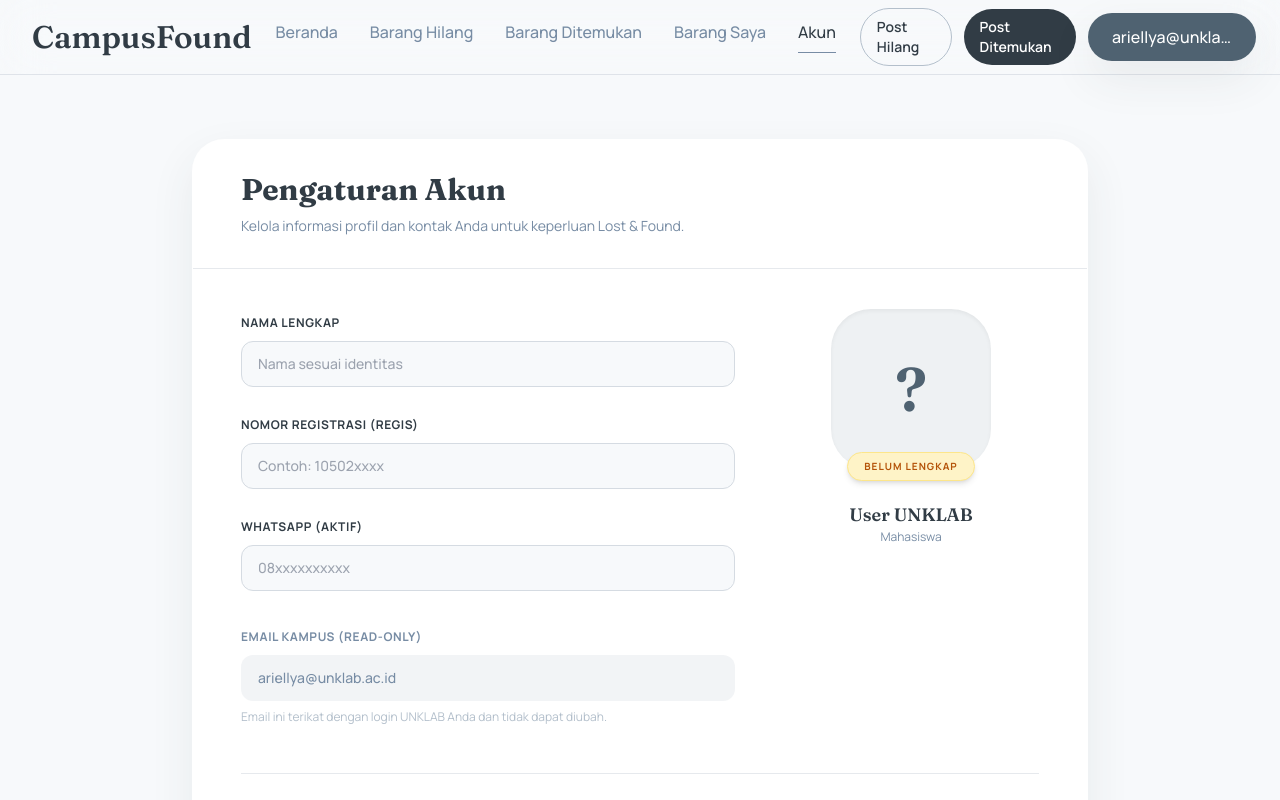
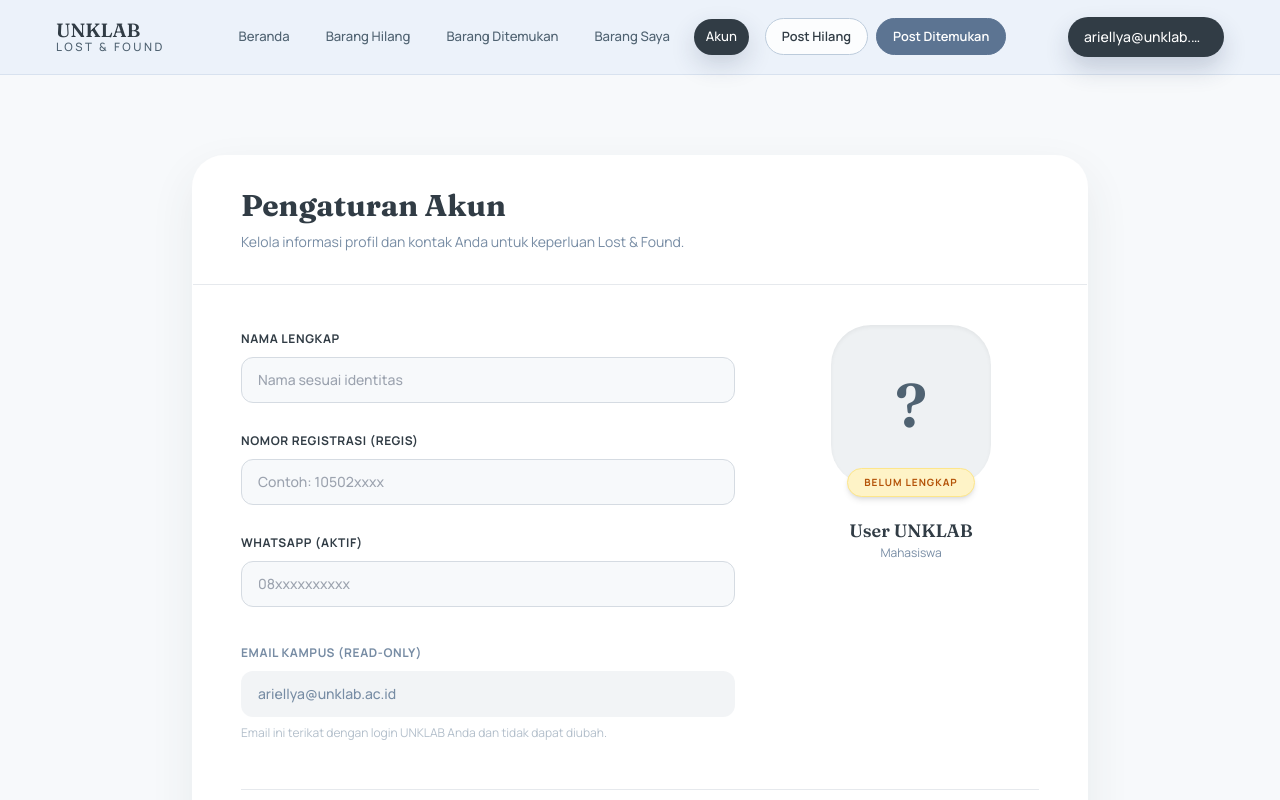
Before and after one commit to ariellyasayow/FrontEnd-Lost-Found, a React (Vite) app: page /login in a window 1280 px wide. Both pictures are taken after typing "Sample123" into the empty fields and a click on the button "masuk". Shown: the top 800 px of the page. Built offline with nearby package versions, Linux system fonts and the light colour scheme.

Commit message:
Polish navbar and homepage UI

```diff
--- a/src/components/items/ItemCard.tsx
+++ b/src/components/items/ItemCard.tsx
@@ -19,7 +19,7 @@ export function ItemCard({ item }: ItemCardProps) {
       : `Last seen near ${item.location}`;
 
   return (
-    <article className="group overflow-hidden rounded-[1.4rem] border border-brand-100/80 bg-white shadow-soft transition duration-300 hover:-translate-y-1 hover:shadow-[0_18px_40px_rgba(49,60,69,0.10)]">
+    <article className="group flex h-full flex-col overflow-hidden rounded-[1.4rem] border border-brand-100/80 bg-white shadow-soft transition duration-300 hover:-translate-y-1 hover:shadow-[0_18px_40px_rgba(49,60,69,0.10)]">
       <Link to={buildItemDetailPath(item.id)} className="block">
         <div className="relative overflow-hidden bg-brand-100/20">
           <img
@@ -36,8 +36,8 @@ export function ItemCard({ item }: ItemCardProps) {
         </div>
       </Link>
 
-      <div className="space-y-4 px-4 pb-4 pt-3">
-        <div className="space-y-1">
+      <div className="flex flex-1 flex-col px-4 pb-4 pt-3">
+        <div className="flex-1 space-y-1">
           <h2 className="line-clamp-2 min-h-[2.9rem] text-[0.98rem] font-medium leading-6 text-brand-900">
             {item.title}
           </h2>
@@ -46,7 +46,7 @@ export function ItemCard({ item }: ItemCardProps) {
           </p>
         </div>
 
-        <div className="flex items-center justify-between gap-3 text-[0.72rem] text-brand-500">
+        <div className="mt-auto flex items-center justify-between gap-3 pt-4 text-[0.72rem] text-brand-500">
           <p>{formatDate(item.postedAt)}</p>
 
           <Link
--- a/src/components/navigation/Navbar.tsx
+++ b/src/components/navigation/Navbar.tsx
@@ -1,84 +1,107 @@
 import { Link, NavLink } from 'react-router-dom';
 
-import { APP_NAME } from '../../constants/app';
-import { primaryNavLinks } from '../../constants/navigation';
 import { ROUTES } from '../../constants/routes';
 import { useAuth } from '../../hooks/useAuth';
 import { Container } from '../common/Container';
 
-function getDesktopLinkClass(isActive: boolean) {
+const navbarLinks = [
+  { label: 'Beranda', to: ROUTES.home, end: true },
+  { label: 'Barang Hilang', to: ROUTES.lostItems, end: true },
+  { label: 'Barang Ditemukan', to: ROUTES.foundItems, end: true },
+  { label: 'Barang Saya', to: ROUTES.myItems, end: true },
+  { label: 'Akun', to: ROUTES.account, end: true },
+];
+
+const actionLinks = [
+  { label: 'Post Hilang', to: ROUTES.postLostItem, end: true, variant: 'outline' as const },
+  { label: 'Post Ditemukan', to: ROUTES.postFoundItem, end: true, variant: 'solid' as const },
+];
+
+function getNavClass(isActive: boolean) {
   return isActive
-    ? 'border-b border-brand-500 pb-2 text-brand-900'
-    : 'border-b border-transparent pb-2 text-brand-500 hover:text-brand-900';
+    ? 'rounded-full bg-brand-900 px-3 py-2 text-white shadow-[0_10px_24px_rgba(38,57,88,0.18)]'
+    : 'rounded-full px-3 py-2 text-brand-700 hover:-translate-y-0.5 hover:bg-white/80 hover:text-brand-900 hover:shadow-[0_8px_18px_rgba(38,57,88,0.08)]';
 }
 
-function getActionLinkClass(isActive: boolean, variant: 'outline' | 'solid') {
-  if (variant === 'outline') {
+function getActionClass(isActive: boolean, variant: 'outline' | 'solid') {
+  if (variant === 'solid') {
     return isActive
-      ? 'rounded-full border border-brand-900 bg-brand-100/70 px-4 py-2 text-sm font-semibold text-brand-900 shadow-soft'
-      : 'rounded-full border border-brand-300 px-4 py-2 text-sm font-semibold text-brand-900 transition hover:border-brand-500';
+      ? 'rounded-full border border-[#314964] bg-[#314964] px-4 py-2 text-white shadow-[0_12px_24px_rgba(38,57,88,0.22)]'
+      : 'rounded-full border border-[#5c7492] bg-[#5c7492] px-4 py-2 text-white hover:-translate-y-0.5 hover:bg-[#314964] hover:shadow-[0_12px_24px_rgba(38,57,88,0.18)]';
   }
 
   return isActive
-    ? 'rounded-full bg-brand-700 px-4 py-2 text-sm font-semibold text-white shadow-soft'
-    : 'rounded-full bg-brand-900 px-4 py-2 text-sm font-semibold text-white transition hover:bg-brand-700';
+    ? 'rounded-full border border-[#6d83a0] bg-[#e7eff8] px-4 py-2 text-brand-900 shadow-[0_10px_22px_rgba(38,57,88,0.12)]'
+    : 'rounded-full border border-[#bccbdb] bg-[rgba(255,255,255,0.84)] px-4 py-2 text-brand-900 hover:-translate-y-0.5 hover:border-[#6d83a0] hover:bg-[#eef4fb] hover:shadow-[0_10px_20px_rgba(38,57,88,0.1)]';
 }
 
 export function Navbar() {
   const { user } = useAuth();
-  const displayName = user?.profile.name || user?.email || APP_NAME;
+  const accountLabel = user?.profile.name || user?.email || 'Akun';
 
   return (
-    <header className="sticky top-0 z-40 border-b border-brand-100/70 bg-white/92 backdrop-blur-xl">
-      <Container className="flex h-[4.6rem] items-center justify-between gap-6 xl:max-w-7xl">
+    <header className="sticky top-0 z-40 mb-4 border-b border-[#d8e2ef] bg-[rgba(236,242,250,0.96)] backdrop-blur-xl">
+      <Container className="xl:max-w-7xl">
+        <div className="flex min-h-[4.6rem] items-center justify-between gap-4 px-5 sm:px-6">
           <Link to={ROUTES.home} className="shrink-0">
-          <p className="font-display text-[1.95rem] leading-none text-brand-900">
-            CampusFound
-          </p>
+            <div className="flex flex-col leading-none text-brand-900">
+              <span className="font-display text-[1.1rem] sm:text-[1.2rem]">UNKLAB</span>
+              <span className="text-[0.68rem] font-medium uppercase tracking-[0.22em] text-brand-700 sm:text-[0.72rem]">
+                Lost &amp; Found
+              </span>
+            </div>
           </Link>
 
-        <nav className="hidden flex-1 items-center justify-center gap-8 text-[1rem] font-medium lg:flex">
-          {primaryNavLinks.map((link) => (
+          <nav className="hidden flex-1 items-center justify-center gap-2 text-[0.82rem] font-medium lg:flex xl:gap-3">
+            {navbarLinks.map((link) => (
               <NavLink
                 key={link.to}
                 to={link.to}
+                end={link.end}
                 className={({ isActive }) =>
-                `whitespace-nowrap transition-colors ${getDesktopLinkClass(isActive)}`
+                  `whitespace-nowrap transition-all duration-200 ease-out ${getNavClass(isActive)}`
                 }
               >
                 {link.label}
               </NavLink>
             ))}
+
+            <div className="ml-1 flex items-center gap-2">
+              {actionLinks.map((link) => (
+                <NavLink
+                  key={link.to}
+                  to={link.to}
+                  end={link.end}
+                  className={({ isActive }) =>
+                    `whitespace-nowrap text-[0.8rem] font-semibold transition-all duration-200 ease-out ${getActionClass(
+                      isActive,
+                      link.variant,
+                    )}`
+                  }
+                >
+                  {link.label}
+                </NavLink>
+              ))}
+            </div>
           </nav>
 
           <div className="hidden items-center gap-3 lg:flex">
-          <NavLink
-            to={ROUTES.postLostItem}
-            className={({ isActive }) => getActionLinkClass(isActive, 'outline')}
-          >
-            Post Hilang
-          </NavLink>
-          <NavLink
-            to={ROUTES.postFoundItem}
-            className={({ isActive }) => getActionLinkClass(isActive, 'solid')}
-          >
-            Post Ditemukan
-          </NavLink>
             <Link
               to={ROUTES.account}
-            className="max-w-[12rem] truncate rounded-full bg-brand-700 px-6 py-3 text-base font-medium text-white shadow-soft transition hover:bg-brand-900"
+              className="max-w-[9.75rem] truncate rounded-full bg-brand-900 px-4 py-2.5 text-sm font-medium text-white shadow-[0_12px_24px_rgba(38,57,88,0.2)] transition-all duration-200 ease-out hover:-translate-y-0.5 hover:bg-brand-800 hover:shadow-[0_14px_28px_rgba(38,57,88,0.24)]"
             >
-            {displayName}
+              {accountLabel}
             </Link>
           </div>
 
           <div className="flex items-center gap-3 lg:hidden">
             <Link
               to={ROUTES.account}
-            className="rounded-full border border-brand-300 bg-white px-4 py-2 text-sm font-semibold text-brand-900 transition hover:border-brand-500"
+              className="rounded-full border border-brand-500 bg-[rgba(236,242,250,0.92)] px-4 py-2 text-sm font-semibold text-brand-900 transition-all duration-200 ease-out hover:-translate-y-0.5 hover:border-brand-700 hover:bg-white"
             >
               Akun
             </Link>
+          </div>
         </div>
       </Container>
     </header>
--- a/src/pages/HomePage.tsx
+++ b/src/pages/HomePage.tsx
@@ -34,8 +34,8 @@ export default function HomePage() {
 
   return (
     <Container className="space-y-8">
-      <section className="rounded-[2.1rem] border border-white/80 bg-white/60 px-5 py-7 shadow-soft backdrop-blur sm:px-7 lg:px-10">
-        <div className="mx-auto max-w-4xl space-y-6 text-center">
+      <section className="mx-auto max-w-6xl rounded-[2.1rem] border border-white/80 bg-white/60 px-5 py-7 shadow-soft backdrop-blur sm:px-7 lg:px-10">
+        <div className="mx-auto max-w-[58rem] space-y-6 text-center">
           <div className="space-y-5">
             <h1 className="mx-auto max-w-3xl font-display text-3xl leading-[1.12] text-brand-900 sm:text-4xl sm:leading-[1.1] lg:text-[3.35rem] lg:leading-[1.08]">
               Recover what&apos;s yours. Return what isn&apos;t.
--- a/tailwind.config.cjs
+++ b/tailwind.config.cjs
@@ -23,7 +23,7 @@ module.exports = {
       },
       backgroundImage: {
         'campus-fade':
-          'radial-gradient(circle at top center, rgba(201, 221, 244, 0.95), transparent 38%), radial-gradient(circle at left 16%, rgba(214, 230, 247, 0.9), transparent 30%), radial-gradient(circle at right 20%, rgba(205, 225, 245, 0.82), transparent 30%), radial-gradient(circle at bottom center, rgba(226, 237, 248, 0.72), transparent 34%), linear-gradient(180deg, rgba(244,248,253,1) 0%, rgba(230,240,249,1) 44%, rgba(240,246,252,1) 72%, rgba(247,249,251,1) 100%)',
+          'radial-gradient(circle at top center, rgba(183, 210, 240, 0.98), transparent 34%), radial-gradient(circle at left 14%, rgba(198, 220, 244, 0.92), transparent 28%), radial-gradient(circle at right 16%, rgba(191, 214, 241, 0.88), transparent 28%), radial-gradient(circle at center 82%, rgba(214, 229, 246, 0.78), transparent 30%), radial-gradient(circle at bottom center, rgba(225, 236, 248, 0.74), transparent 34%), linear-gradient(180deg, rgba(239,245,252,1) 0%, rgba(226,238,249,1) 38%, rgba(232,241,250,1) 68%, rgba(243,247,252,1) 100%)',
       },
     },
   },
```
Lines whose indentation alone changed are shown as unchanged.
